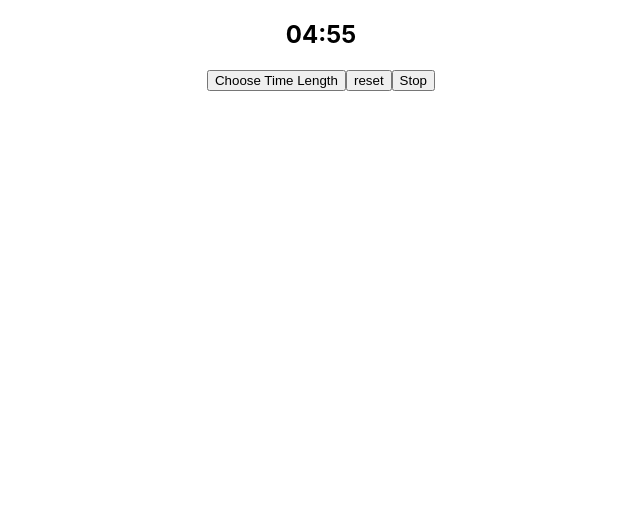
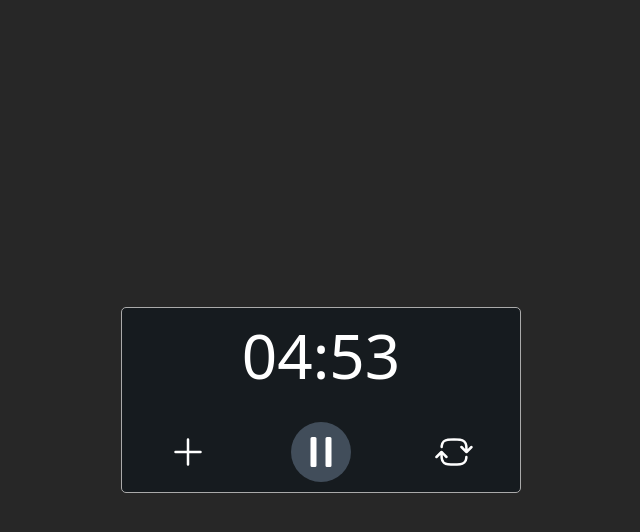
Before and after one commit to aungkhantzaw777/dss-react, a React (Create React App) app: page / in a window 1280 px wide. Shown: the top 532 px of the page, without its empty margins (319-959 px from the left). Built offline with nearby package versions, Linux system fonts and the light colour scheme.

Commit message:
Adjust Time UI and Adjust Time Length prop pass

```diff
--- a/package.json
+++ b/package.json
@@ -3,11 +3,14 @@
   "version": "0.1.0",
   "private": true,
   "dependencies": {
+    "@heroicons/react": "^2.0.10",
     "@reduxjs/toolkit": "^1.8.5",
     "@testing-library/jest-dom": "^5.16.5",
     "@testing-library/react": "^13.4.0",
     "@testing-library/user-event": "^13.5.0",
+    "bootstrap": "^5.2.1",
     "react": "^18.2.0",
+    "react-bootstrap": "^2.5.0",
     "react-dom": "^18.2.0",
     "react-redux": "^8.0.2",
     "react-scripts": "5.0.1",
--- a/src/App.css
+++ /dev/null
@@ -1,43 +0,0 @@
-.App {
-  text-align: center;
-}
-
-.overlay {
-    /* visibility: visible; */
-    position: absolute;
-    top: 0;
-    right: 0;
-    bottom: 0;
-    left: 0;
-    display: flex;
-    align-items: center;
-    justify-content: center;
-    background: rgba(0, 0, 0, .7);
-}
-
-.overlay:target {
-    visibility: visible;
-}
-
-.modal {
-    position: relative;
-    width: 600px;
-    max-width: 80%;
-    background: white;
-    border-radius: 8px;
-    padding: 1em 2em;
-}
-
-.modal .close {
-    position: absolute;
-    top: 15px;
-    right: 15px;
-    color: grey;
-    text-decoration: none;
-}
-
-.overlay .cancel {
-    position: absolute;
-    width: 100%;
-    height: 100%;
-}
--- a/src/App.js
+++ b/src/App.js
@@ -1,63 +1,76 @@
 import { useEffect, useRef, useState, useCallback } from 'react';
-import './App.css';
 import { useCountdown } from './utils/useCountdown';
+import { Button, Modal, Form, Card } from 'react-bootstrap'
+import { PlayIcon, PauseIcon, ArrowPathRoundedSquareIcon, PlusIcon, ArrowUpIcon, ChevronUpIcon, ChevronDownIcon } from '@heroicons/react/24/solid'
+import AdjustTime from './component/AdjustTime';
+import classes from './App.module.css'
+
 
 function App() {
   const [isAddNew, setIsAddNew] = useState(false)
+  const { isStop, onClickReset, timer, resumtTimer, stopTimer } = useCountdown()
+  const timeRef = useRef()
+  const [timeLength, setTimeLength] = useState('00:00')
 
-  const { isStop, onClickReset, timer, resumtTimer, stopTimer } = useCountdown()
+  const handleTimeLengthIncreate = (val) => {
+    // console.log(val)
+    setTimeLength(val)
+  }
 
-  return (
-    <div className="App">
+  useEffect(() => {
+
+  }, [timer])
 
 
-      <h2>{timer}</h2>
-      <button onClick={() => setIsAddNew(true)}>Choose Time Length</button>
-      <button onClick={onClickReset}>reset</button>
-      {
-        isStop ?
-          (
-            <button onClick={resumtTimer}>start</button>
-          )
-          :
-          (
-            <button onClick={stopTimer}>Stop</button>
-          )
-      }
-
-      {
-        isAddNew &&
-        (
-          <div id="new" className="overlay">
-            <a href="#" onClick={() => setIsAddNew(false)} className="cancel"></a>
-            <div className="modal">
-              <h1 >Choose Time</h1>
-              <div>
-
-                <select>
-                  <option>Minutes</option>
-                  {[...Array(60)].map((e, index) => (
-                    <option key={index}>{index+1}</option>
-                  )
-                  )}
-                </select>
-                <select>
-                  <option>Seconds</option>
-                  {[...Array(60)].map((e, index) => (
-                    <option key={index}>{index+1}</option>
-                  )
-                  )}
-                </select>
-              </div>
-              <a href="#" onClick={() => setIsAddNew(false)} className="close">&times;</a>
-            </div>
-          </div>
-        )
-
-      }
+  const closeModal = () => {
+    setIsAddNew(false)
+  }
 
 
 
+  return (
+    <div className={classes.App}>
+      <div className={classes.timerwrap}>
+        <h2 className={classes.timer_text}>{timer}</h2>
+        <div className={classes.actionWrap}>
+
+          <PlusIcon onClick={() => setIsAddNew(true)} className={classes.icon_button} />
+          {
+            isStop ?
+              (
+                <button className={classes.btn_rounded} onClick={resumtTimer}>
+                  <PlayIcon />
+                </button>
+              )
+              :
+              (
+                <button className={classes.btn_rounded} onClick={stopTimer}><PauseIcon /></button>
+              )
+          }
+          <ArrowPathRoundedSquareIcon onClick={onClickReset} className={classes.icon_button} />
+
+        </div>
+      </div>
+
+
+
+      <Modal show={isAddNew} onHide={closeModal}
+        contentClassName={classes.modal_wrap} centered>
+        <Modal.Header closeVariant="white" closeButton>
+          <Modal.Title className='text-white'>Adjust Time Length</Modal.Title>
+        </Modal.Header>
+        <Modal.Body>
+          <AdjustTime setValue={handleTimeLengthIncreate} />
+        </Modal.Body>
+        <Modal.Footer>
+          <Button variant="secondary" onClick={closeModal}>
+            Close
+          </Button>
+          <Button variant="primary" onClick={closeModal}>
+            Save Changes
+          </Button>
+        </Modal.Footer>
+      </Modal>
 
     </div>
   );
--- /dev/null
+++ b/src/App.module.css
@@ -0,0 +1,93 @@
+.App {
+    text-align: center;
+    color: #FFFFFF;
+    background-color: #272727 !important;
+    display: flex;
+    align-items: center;
+    justify-content: center;
+    flex-direction: column;
+    height: 100vh;
+}
+
+.timerwrap {
+    width: 400px;
+    padding: 10px 5px;
+    border: 1px solid #AAAAAA;
+    border-radius: 5px;
+    background-color: #161B1F;
+}
+
+.timer_text {
+    font-size: 62px;
+}
+
+.btn_rounded {
+    background-color: #414D5A !important;
+    color: #fff;
+    border: 0px;
+    height: 60px;
+    width: 60px;
+    line-height: 20px;
+    border-radius: 50%;
+}
+
+.actionWrap {
+    margin-top: 30px;
+    display: flex;
+    justify-content: space-around;
+    align-items: center;
+}
+
+.icon_button {
+    cursor: pointer;
+    height: 40px;
+}
+
+
+.modal_wrap {
+    background: #212121 !important;
+}
+
+/* .timer-text {
+    transform: translateY(-100px);
+    transition: transform 200ms cubic-bezier(0.68, -0.55, 0.265, 1.55);
+} */
+
+/* .overlay {
+    position: absolute;
+    top: 0;
+    right: 0;
+    bottom: 0;
+    left: 0;
+    display: flex;
+    align-items: center;
+    justify-content: center;
+    background: rgba(0, 0, 0, .7);
+}
+
+.overlay:target {
+    visibility: visible;
+}
+
+.modal {
+    position: relative;
+    width: 600px;
+    max-width: 80%;
+    background: white;
+    border-radius: 8px;
+    padding: 1em 2em;
+}
+
+.modal .close {
+    position: absolute;
+    top: 15px;
+    right: 15px;
+    color: grey;
+    text-decoration: none;
+}
+
+.overlay .cancel {
+    position: absolute;
+    width: 100%;
+    height: 100%;
+} */
--- /dev/null
+++ b/src/component/AdjustTime.jsx
@@ -0,0 +1,65 @@
+import classes from './AdjustTime.module.css'
+import { Button } from 'react-bootstrap'
+import { ChevronUpIcon, ChevronDownIcon } from '@heroicons/react/24/solid'
+import { useState } from 'react'
+
+export default function AdjustTime({setValue}) {
+    // underscore mean Time Length
+    const [_minute, _setMinute] = useState('00')
+    const [_second, _setSecond] = useState('00')
+
+    const handleMinute = (type) => {
+        let minute = 0
+        if(type === 'INCREATEMENT') {
+            minute = parseInt(_minute) + 1
+        }
+        if(type === 'DECREATEMENT' && 0 < _minute) {
+            minute = parseInt(_minute) - 1
+        }
+        minute = (minute > 9 ? minute : '0' + minute)
+        _setMinute(minute)
+        setValue(`${minute}:${_second}`)
+    }
+
+    const handleSecond = (type) => {
+        let second = 0
+        if(type === 'INCREATEMENT') {
+            second = parseInt(_second) + 1
+        }
+        if(type === 'DECREATEMENT' && 0 < _second) {
+            second = parseInt(_second) - 1
+        }
+
+        second = (second > 9 ? second : '0' + second)
+        _setSecond(second)
+        setValue(`${_minute}:${second}`)
+    }
+
+    return (
+        <>
+            <div className={classes.time_length_wrap}>
+                <div className={classes.time_length}>
+                    <Button onClick={() => handleMinute('INCREATEMENT')} className={classes.time_length_btn}>
+                        <ChevronUpIcon  className={classes.time_adjust_icon} />
+                    </Button>
+                    {_minute}
+                    <Button onClick={() => handleMinute('DECREATEMENT')} className={classes.time_length_btn} >
+                        <ChevronDownIcon className={classes.time_adjust_icon} />
+                    </Button>
+                </div>
+                <div className={classes.time_length}>
+                    :
+                </div>
+                <div className={classes.time_length}>
+                    <Button onClick={() => handleSecond('INCREATEMENT')} className={classes.time_length_btn} >
+                        <ChevronUpIcon className={classes.time_adjust_icon} />
+                    </Button>
+                    {_second}
+                    <Button onClick={() => handleSecond('DECREATEMENT')} className={classes.time_length_btn} >
+                        <ChevronDownIcon className={classes.time_adjust_icon} />
+                    </Button>
+                </div>
+            </div>
+        </>
+    )
+}
--- /dev/null
+++ b/src/component/AdjustTime.module.css
@@ -0,0 +1,26 @@
+.time_length_wrap {
+    display: flex;
+    color: white;
+    justify-content: center;
+    justify-items: center;
+}
+.time_length {
+    font-size: 42px;
+    display: flex;
+    flex-direction: column;
+    justify-content: center;
+    /* align-items: center; */
+}
+.direction_btn {
+    background: #333;
+    border: none;
+    color: white;
+    height: 30px;
+}
+.time_length_btn {
+    background: #333 !important;
+    border: none !important;
+}
+.time_adjust_icon {
+    height: 25px !important;
+}
--- a/src/index.css
+++ b/src/index.css
@@ -5,6 +5,7 @@ body {
     sans-serif;
   -webkit-font-smoothing: antialiased;
   -moz-osx-font-smoothing: grayscale;
+  background: #333 !important;
 }
 
 code {
--- a/src/index.js
+++ b/src/index.js
@@ -5,6 +5,7 @@ import App from './App';
 import reportWebVitals from './reportWebVitals';
 import { Provider } from 'react-redux';
 import store from './store/store';
+import 'bootstrap/dist/css/bootstrap.min.css';
 
 const root = ReactDOM.createRoot(document.getElementById('root'));
 root.render(
--- a/src/utils/useCountdown.js
+++ b/src/utils/useCountdown.js
@@ -5,6 +5,7 @@ const useCountdown = () => {
 
   const [timer, setTimer] = useState('05:00');
   const [isStop, setIsStop] = useState(false)
+  const [adjustTime, setAdjustTime] = useState('00:00')
 
   const getTimeRemaining = (e) => {
     const total = Date.parse(e) - Date.parse(new Date());
```
Also changed, not shown: 1 other file (tests, documents, lock files or other folders).
